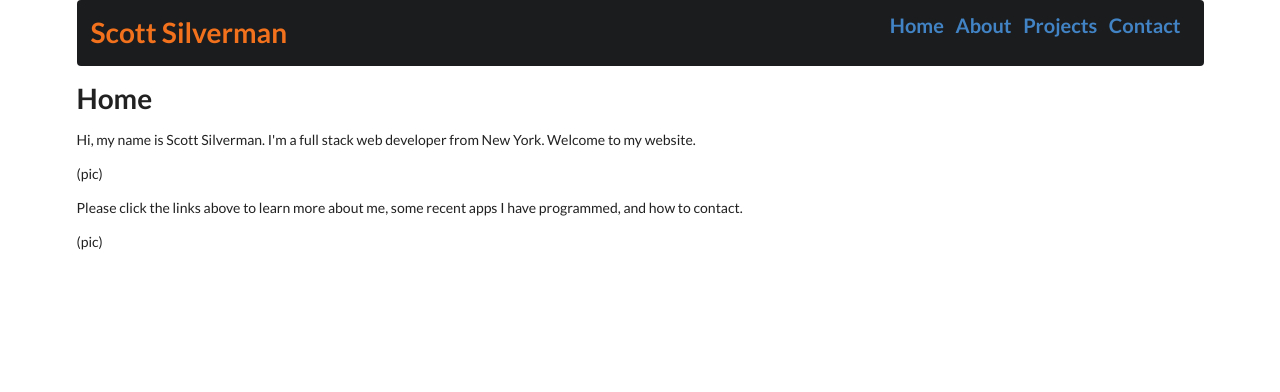
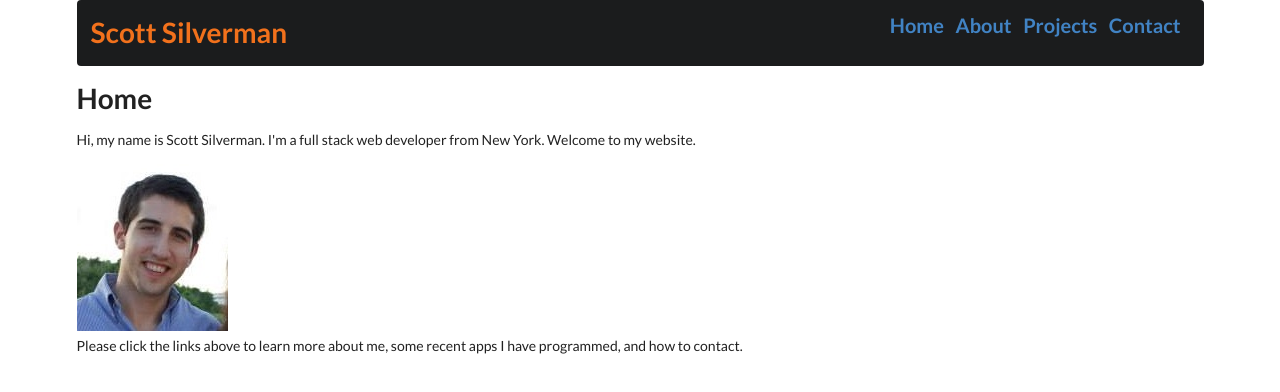
Before and after one commit to ScottMS724/my-website, a React (Create React App) app: page / in a window 1280 px wide. Shown: the top 392 px of the page. Built offline with nearby package versions, Linux system fonts and the light colour scheme.

Commit message:
pic added to home

```diff
--- a/src/components/Home.js
+++ b/src/components/Home.js
@@ -1,4 +1,5 @@
 import React from 'react'
+import Headshot from '../nanheadshot.jpg'
 
 const Home = () => {
     return (
@@ -7,11 +8,9 @@ const Home = () => {
 
             <p>Hi, my name is Scott Silverman. I'm a full stack web developer from New York. Welcome to my website.</p>
 
-            <p>(pic)</p>
+            <img src={Headshot} alt="picture" />
 
             <p>Please click the links above to learn more about me, some recent apps I have programmed, and how to contact.</p>
-
-           <p>(pic)</p>
         </div>
     );
 };
```
Also changed, not shown: src/nanheadshot.jpg (added).
